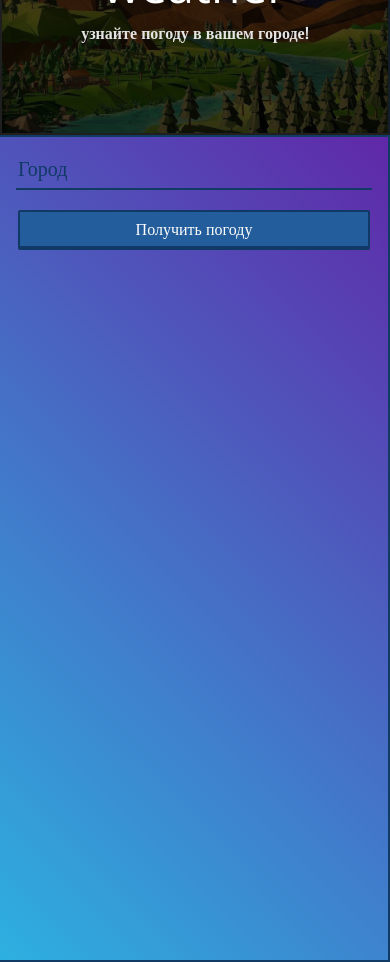
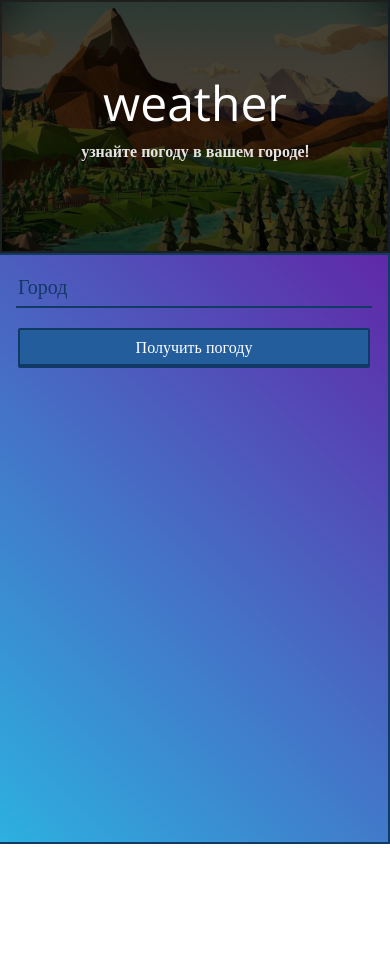
Before and after one commit to Yurii07/cities, a React (Create React App) app: page / in a window 390 px wide. After the commit the page ends 844 px from the top, so only its background shows below. Built offline with nearby package versions, Linux system fonts and the light colour scheme.

Commit message:
fix media

```diff
--- a/src/App.css
+++ b/src/App.css
@@ -148,11 +148,17 @@ button:active {
 }
 
 @media (min-width: 320px) and (max-width: 480px) {
+    .wrapper {
+        height: auto;
+    }
+    .form {
+        height: 70vh;
+    }
     form {
         display: flex;
         flex-direction: column;
         padding-top: 0;
-        height: 70vh;
+        /*height: 70vh;*/
     }
 
     input[type="text"] {
@@ -162,7 +168,7 @@ button:active {
     }
 
     .info {
-        min-height: 30vh;
+        height: 30vh;
     }
     .infoWeath {
         margin-top: 1em;
```
